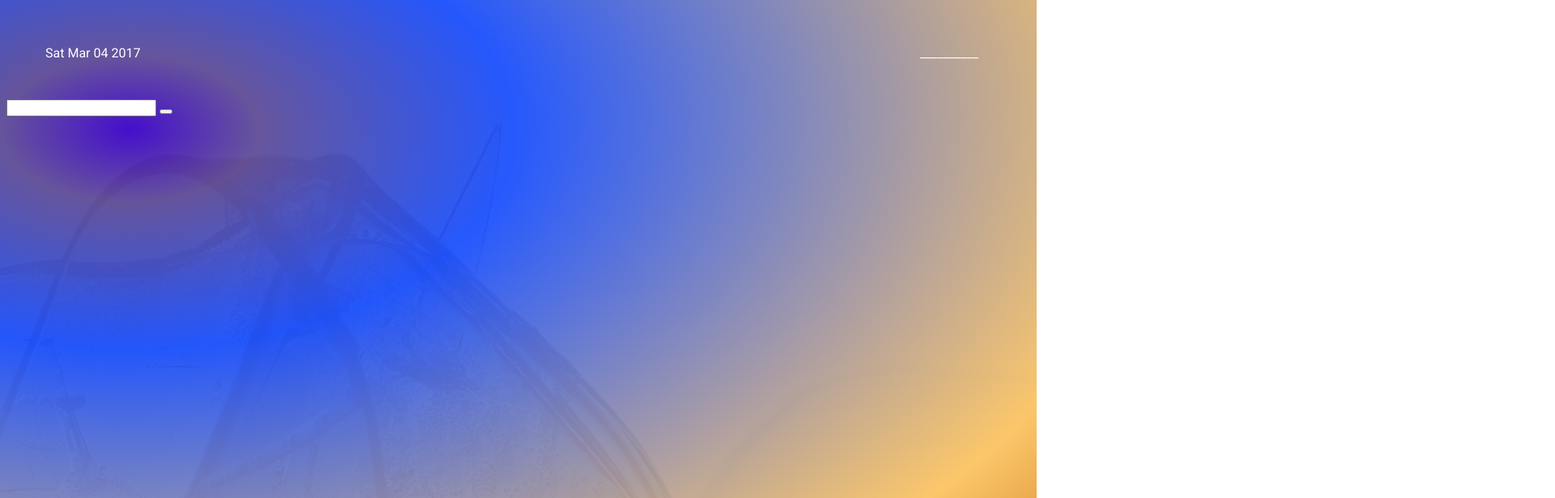
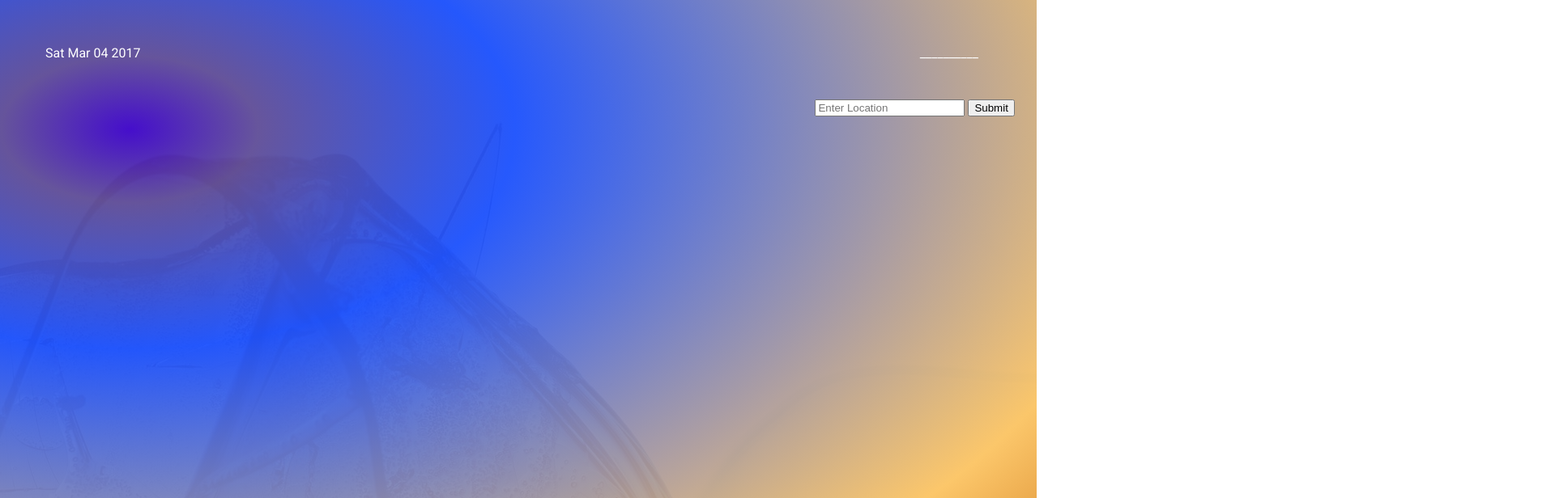
Before and after one commit to hnefatafl01/hackThePlanetDashboard, a website: page index.html in a window 1280 px wide. Shown: the top 616 px of the page at 81% size, 1920 px wide, since content can reach past the window. Drawn offline with nearby package versions, Linux system fonts and the light colour scheme.

Commit message:
search box

```diff
--- a/dash/dash.html
+++ b/dash/dash.html
@@ -5,11 +5,18 @@
     <img src="{{view.image}}"/>
     <div id="location">{{view.locationName}}</div>
   </header>
+
+  <section id="input">
+    <div id="box">
+      <input type='text' ng-model=view.search placeholder="Enter Location"></input>
+      <button ng-click="$ctrl.search()">Submit</button>
+    </div>
+  </section>
+
   <section id="weather"  style="background-image: radial-gradient(farthest-corner at 10rem 10rem, rgba({{view.rainbow[0].r}}, {{view.rainbow[0].g}}, {{view.rainbow[0].b}}, {{view.rainbow[0].a}}) {{view.rainbow[0].percentage}}, rgba({{view.rainbow[1].r}}, {{view.rainbow[1].g}}, {{view.rainbow[1].b}}, {{view.rainbow[1].a}}) {{view.rainbow[1].percentage}}, rgba({{view.rainbow[2].r}}, {{view.rainbow[2].g}}, {{view.rainbow[2].b}}, {{view.rainbow[2].a}}) {{view.rainbow[2].percentage}}, rgba({{view.rainbow[3].r}}, {{view.rainbow[3].g}}, {{view.rainbow[3].b}}, {{view.rainbow[3].a}}) {{view.rainbow[3].percentage}}, rgba({{view.rainbow[4].r}}, {{view.rainbow[4].g}}, {{view.rainbow[4].b}}, {{view.rainbow[4].a}}) {{view.rainbow[4].percentage}}), url(img/background.jpg);">
-
-  </section>
   <!-- <section id="weather" style="background-image: radial-gradient(farthest-corner at 10rem 10rem, rgba(69, 7, 204, 0.94) 0%, rgba(104, 82, 153, 0.94) 10%, rgba(34, 84, 255, 0.94) 30%, ), url(img/background.jpg);"> -->
   </section>
+
 
   <footer class="corners">
     <div class="air">
@@ -23,8 +30,7 @@
       <div>Wind Direction: {{view.wind_direction}}</div>
     </div>
   </footer>
-  <input type='text' ng-model=view.search ></input>
-  <button ng-click="$ctrl.search()"></button>
+
 
 
 </div>
--- a/ui.css
+++ b/ui.css
@@ -52,3 +52,16 @@ footer {
   order: -1;
   margin-right: 20vw;
 }
+
+#input {
+  width: 100vw;
+  justify-content: center;
+  align-items: center;
+  margin-left: 78vw;
+}
+
+#box {
+  width: 20vw;
+  align-self: flex-end;
+  order:-1;
+}
```
